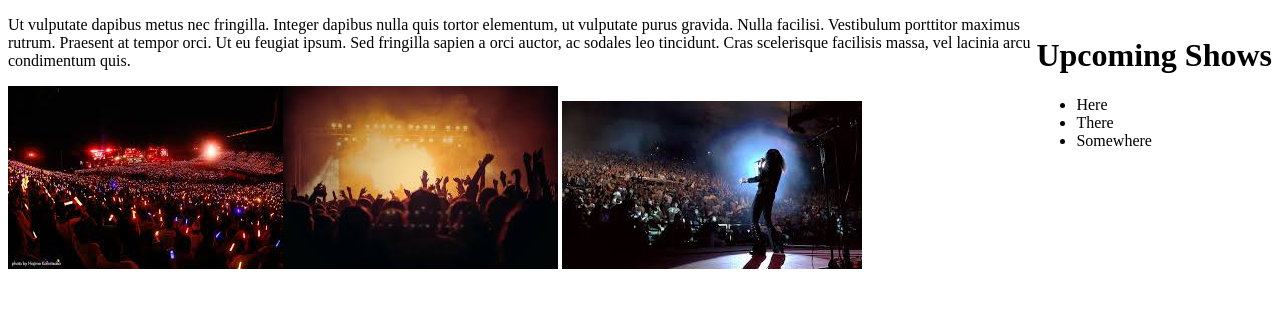
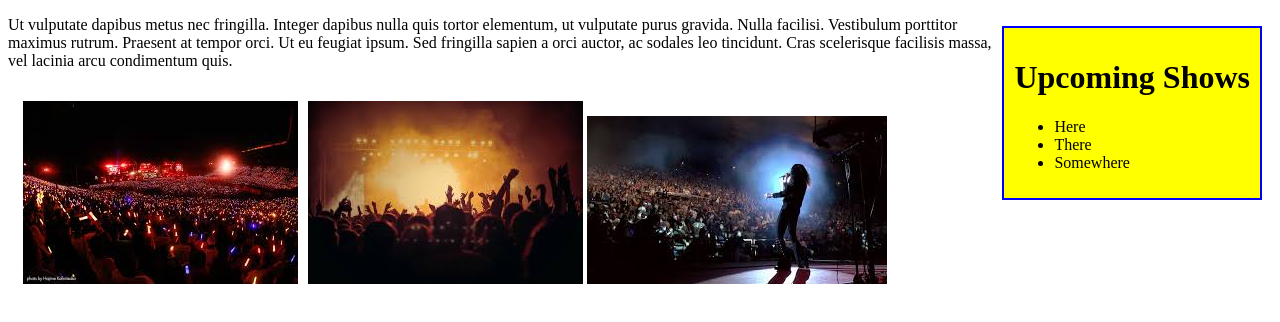
Before and after one commit to MalyPhong619/band, a plain HTML site: page index.html in a window 1280 px wide. Drawn offline with Linux system fonts and the light colour scheme.

Commit message:
Add box model

```diff
--- a/index.html
+++ b/index.html
@@ -16,8 +16,10 @@
     </div>
     <p>Ut vulputate dapibus metus nec fringilla. Integer dapibus nulla quis tortor elementum, ut vulputate purus gravida. Nulla facilisi. Vestibulum porttitor maximus rutrum. Praesent at tempor orci. Ut eu feugiat ipsum. Sed fringilla sapien a orci auctor, ac sodales leo tincidunt. Cras scelerisque facilisis massa, vel lacinia arcu condimentum quis. </p>
 
+    <div class="pictures">
       <img src="pictures/concert1.jpeg" alt="concert">
       <img src="pictures/concert2.jpeg" alt="concert" id="image">
-      <img src="pictures/concert3.jpeg" alt="concert">
+      <img src="pictures/concert3.jpeg" alt="concert" id="image3">
+    </div>
   </body>
 </html>
--- a/styles.css
+++ b/styles.css
@@ -1,6 +1,19 @@
 .sidebar {
   float: right;
+  margin: 10px;
+  border: 2px solid blue;
+  padding: 10px;
+  background-color: yellow;
 }
 #image {
   float: left;
+  padding-right: 10px;
 }
+
+.pictures {
+  padding: 15px;
+}
+
+#image3 {
+  padding-top: 15px;
+}
```
